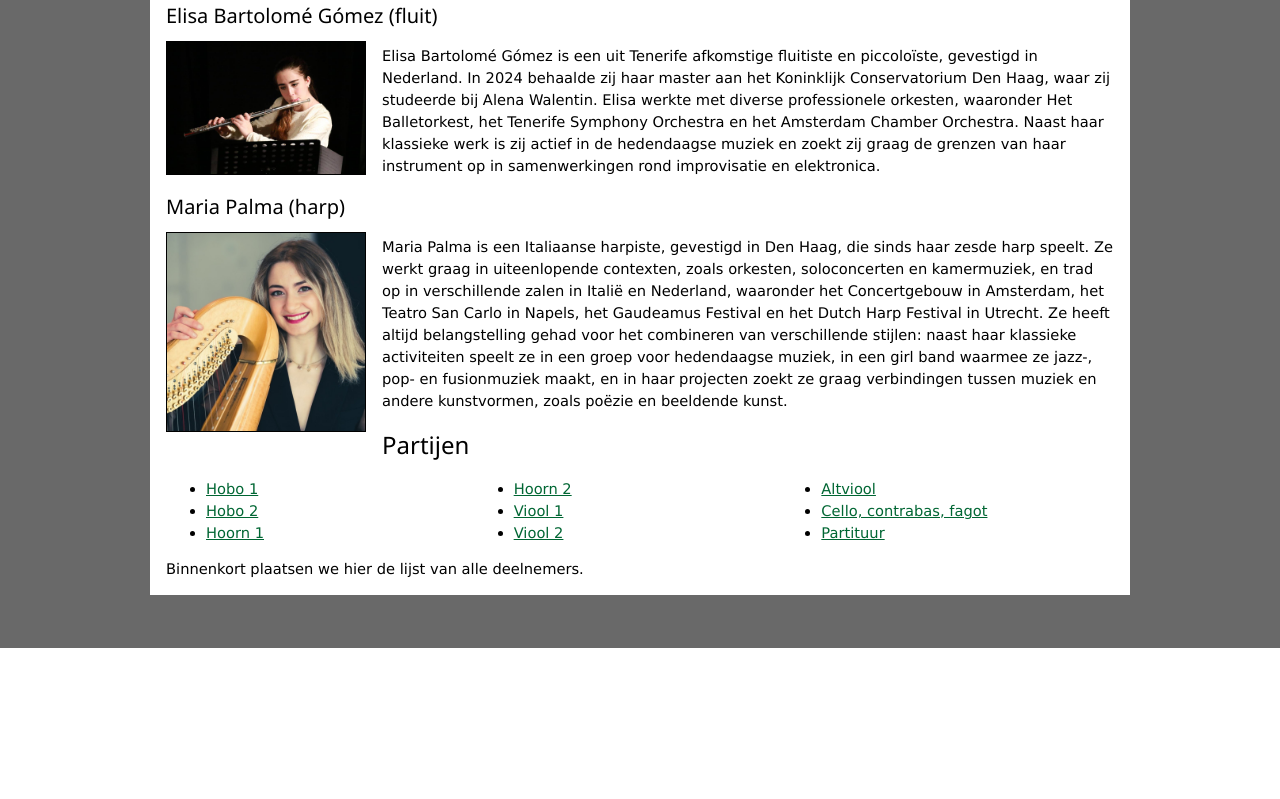
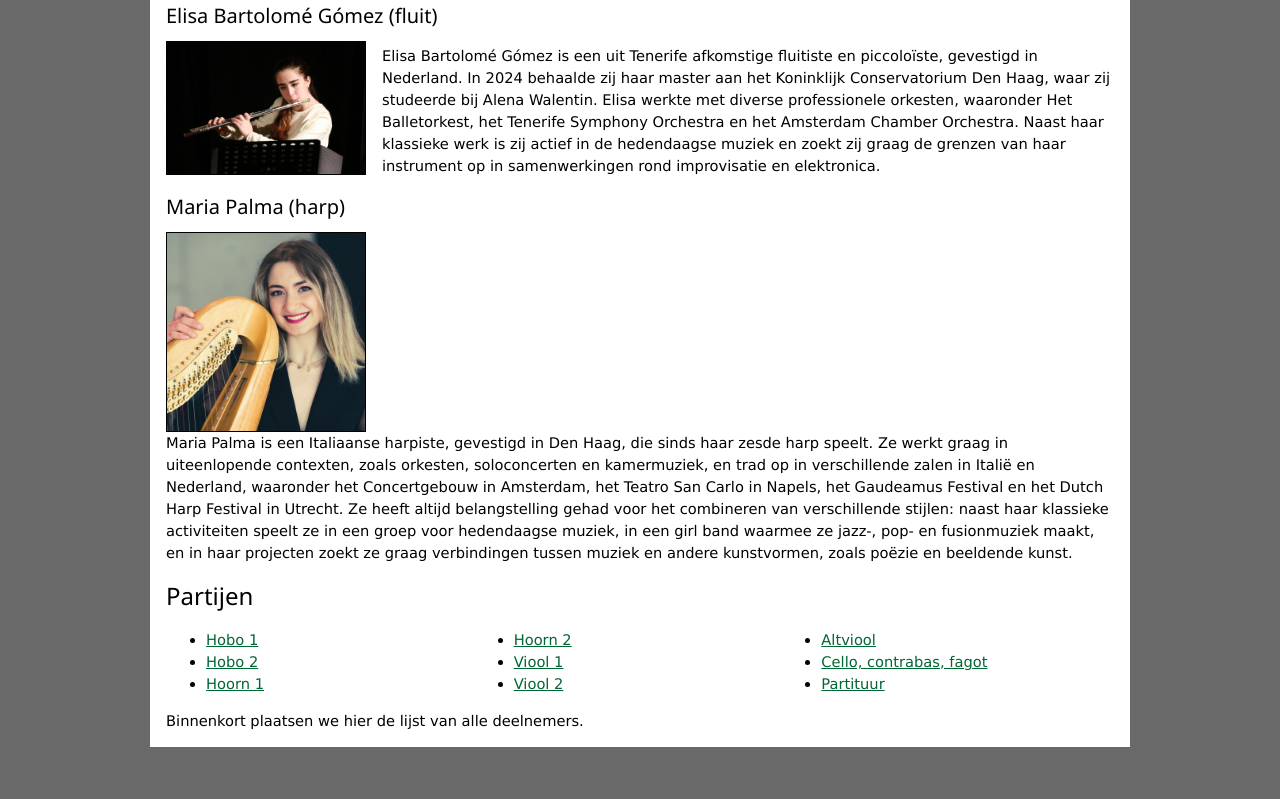
Before and after one commit to DirkjanH/mozart-op-zaterdag, a PHP site: page /2026-09-26/kv299.php in a window 1280 px wide. Shown: the part 569-1368 px from the top of the page. Before the commit the page ends 1217 px from the top, so only its background shows below. Run offline with PHP 8.4, Linux system fonts and the light colour scheme; the visitor is signed in with stand-in values (Sample User, id 1).

Commit message:
Add clear class to Maria Palma's description paragraph for improved layout

```diff
--- a/2026-09-26/kv299.php
+++ b/2026-09-26/kv299.php
@@ -37,7 +37,7 @@
         <div class="w3-left w3-margin-right" >
             <img src="Maria_P.jpg" alt="Maria Palma" width="200">
         </div>
-        <p>Maria Palma is een Italiaanse harpiste, gevestigd in Den Haag, die sinds haar zesde harp speelt. Ze werkt graag in uiteenlopende contexten, zoals orkesten, soloconcerten en kamermuziek, en trad op in verschillende zalen in Italië en Nederland, waaronder het Concertgebouw in Amsterdam, het Teatro San Carlo in Napels, het Gaudeamus Festival en het Dutch Harp Festival in Utrecht. Ze heeft altijd belangstelling gehad voor het combineren van verschillende stijlen: naast haar klassieke activiteiten speelt ze in een groep voor hedendaagse muziek, in een girl band waarmee ze jazz-, pop- en fusionmuziek maakt, en in haar projecten zoekt ze graag verbindingen tussen muziek en andere kunstvormen, zoals poëzie en beeldende kunst.</p>
+        <p class="w3-clear">Maria Palma is een Italiaanse harpiste, gevestigd in Den Haag, die sinds haar zesde harp speelt. Ze werkt graag in uiteenlopende contexten, zoals orkesten, soloconcerten en kamermuziek, en trad op in verschillende zalen in Italië en Nederland, waaronder het Concertgebouw in Amsterdam, het Teatro San Carlo in Napels, het Gaudeamus Festival en het Dutch Harp Festival in Utrecht. Ze heeft altijd belangstelling gehad voor het combineren van verschillende stijlen: naast haar klassieke activiteiten speelt ze in een groep voor hedendaagse muziek, in een girl band waarmee ze jazz-, pop- en fusionmuziek maakt, en in haar projecten zoekt ze graag verbindingen tussen muziek en andere kunstvormen, zoals poëzie en beeldende kunst.</p>
         <h3>Partijen</h3>
         <ul style="column-count: 3;">
             <li>
```
